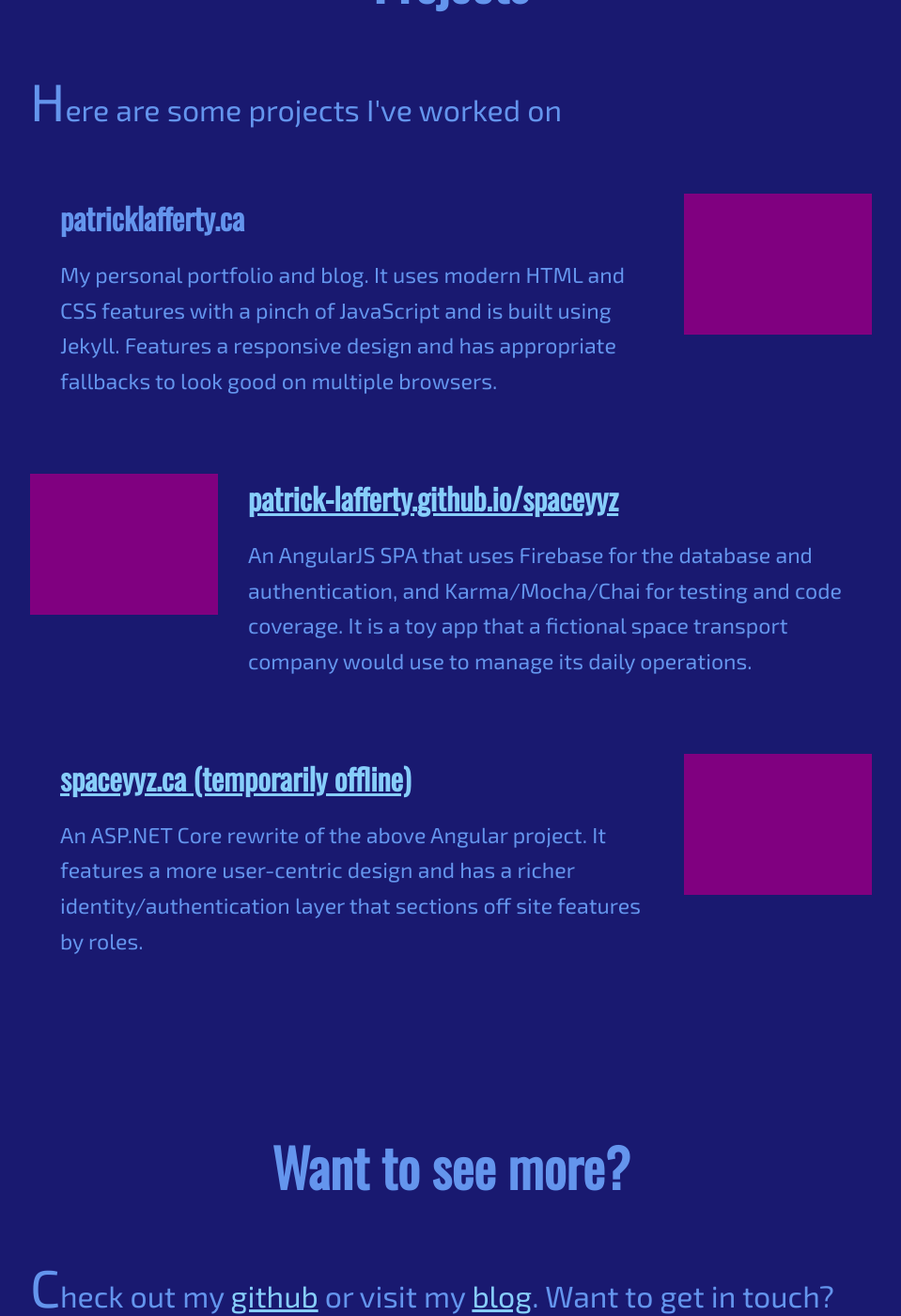
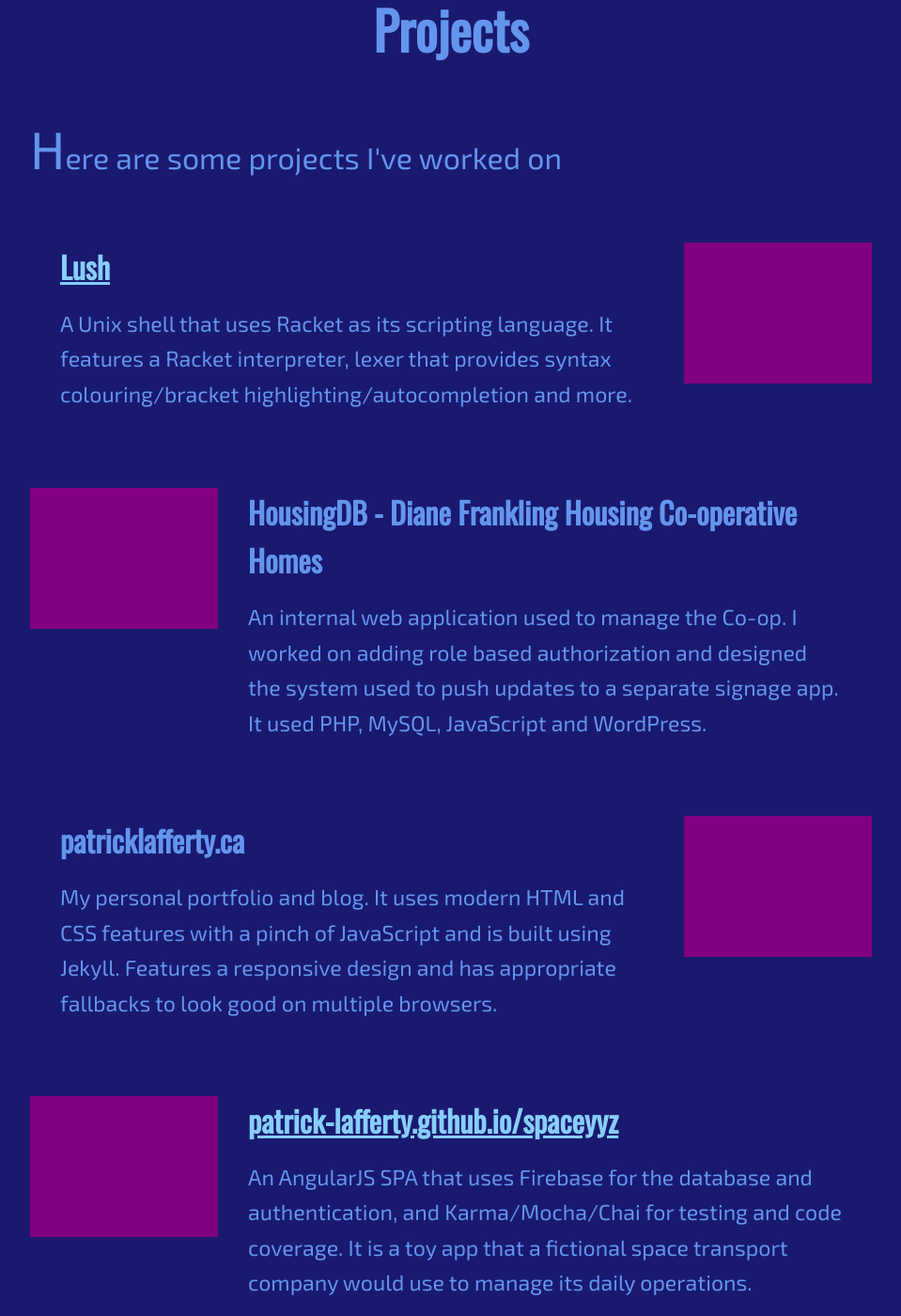
Before and after one commit to patrick-lafferty/portfolio, a Jekyll site: the page built from index.html, in a window 1280 px wide and 1400 px high, scrolled down 1637 px. Shown: the whole window at 94% size, without its empty margins (160-1119 px from the left). Built offline with Jekyll 4.4.1, drawn with Linux system fonts in a browser that asks for light colours.

Commit message:
added lush and housingdb

```diff
--- a/index.html
+++ b/index.html
@@ -16,10 +16,13 @@
 		<p class="about--description">I have experience with</p>
 
 		<ul class="about__experience--skills">
+			<li>PHP</li>
+			<li>MySQL</li>
 			<li>HTML5</li>
 			<li>CSS3</li>
 			<li>JavaScript</li>
 			<li>C#</li>
+			<li>Racket</li>
 			<li>ASP.NET Core</li>
 			<li>AngularJS 1</li>
 			<li>TypeScript</li>
@@ -33,6 +36,27 @@
 	<section class="about__projects" id="projects">
 		<h1 class="about--header">Projects</h1>
 		<p class="about--description">Here are some projects I've worked on</p>
+
+		<section class="project">
+			<div>
+				<a href="https://github.com/patrick-lafferty/lush"><h1 class="project__name">Lush</h1></a>
+				<p class="project__description">A Unix shell that uses Racket as its scripting language.
+					It features a Racket interpreter, lexer that provides syntax colouring/bracket highlighting/autocompletion
+					and more.</p>
+			</div>
+			<div class="fake-image"></div>
+		</section>
+
+		<section class="project">
+			<div>
+				<h1 class="project__name">HousingDB - Diane Frankling Housing Co-operative Homes</h1>
+				<p class="project__description">An internal web application used to manage the Co-op. I worked on
+					adding role based authorization and designed the system used to push updates to a separate
+					signage app. It used PHP, MySQL, JavaScript and WordPress.
+				</p>
+			</div>
+			<div class="fake-image"></div>
+		</section>
 
 		<section class="project">
 			<div>
@@ -50,13 +74,14 @@
 			<div class="fake-image"></div>
 		</section>
 
-		<section class="project">
+		<!--<section class="project">
 			<div>
 				<a href="https://spaceyyz.ca"><h1 class="project__name">spaceyyz.ca (temporarily offline)</h1></a>
 				<p class="project__description">An ASP.NET Core rewrite of the above Angular project. It features a more user-centric design and has a richer identity/authentication layer that sections off site features by roles. </p>
 			</div>
 			<div class="fake-image"></div>
 		</section>
+		-->
 	</section>
 
 	<section class="about__github">
```
Also changed, not shown: _includes/head.html (line endings or trailing spaces).
